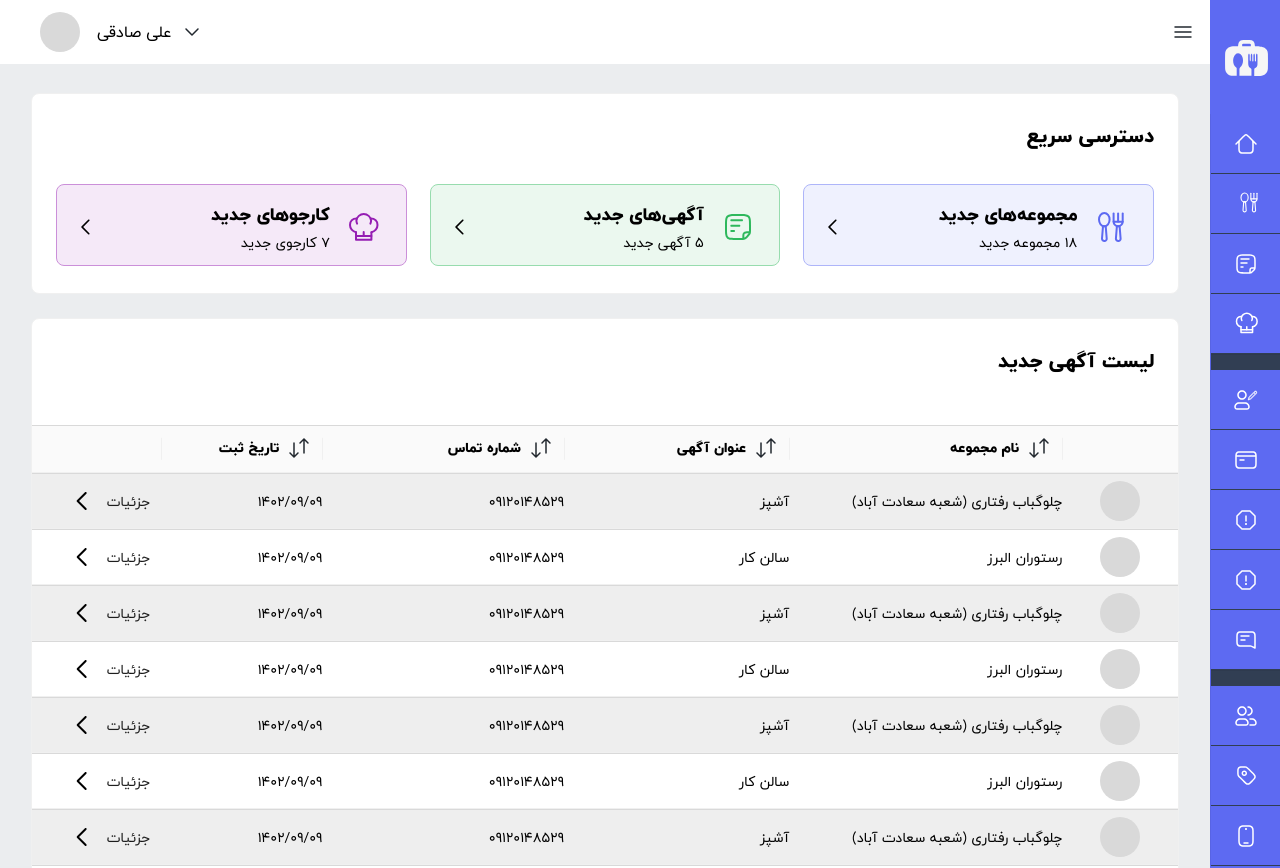
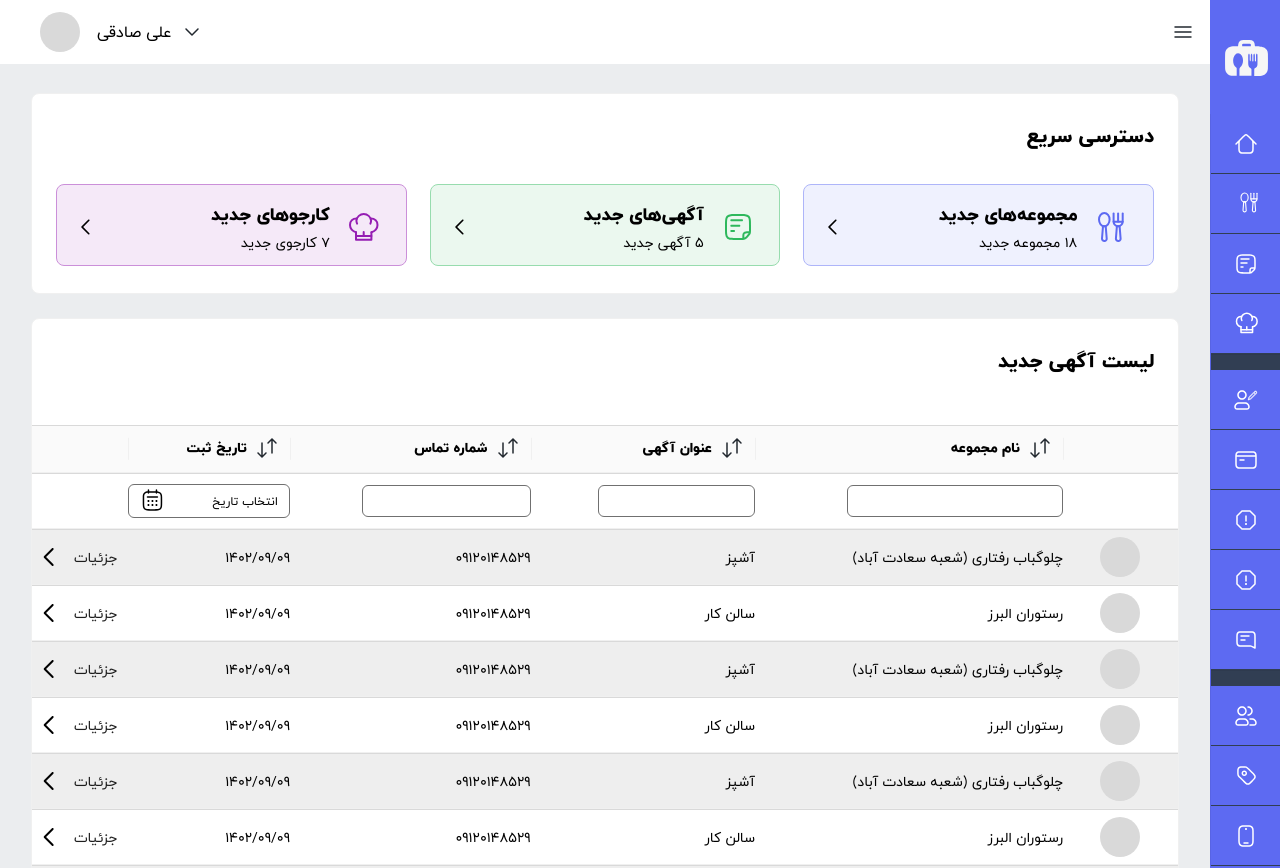
Before and after one commit to Ali-Sdg90/Learning-Ant-Design, a React (Create React App) app in the folder learning-ant-desing/: page /#/homepage in a window 1280 px wide. Shown: the top 868 px of the page. Built offline with nearby package versions, Linux system fonts and the light colour scheme.

Commit message:
Finalize Project / Add Table inputs / Try to use "antd-jalali-plus"

```diff
--- a/learning-ant-desing/package.json
+++ b/learning-ant-desing/package.json
@@ -9,6 +9,7 @@
     "@testing-library/react": "^13.4.0",
     "@testing-library/user-event": "^13.5.0",
     "antd": "^5.19.3",
+    "antd-jalali-plus": "^1.4.6",
     "gh-pages": "^6.1.1",
     "react": "^18.3.1",
     "react-dom": "^18.3.1",
--- a/learning-ant-desing/src/assets/scss/components/_Content.scss
+++ b/learning-ant-desing/src/assets/scss/components/_Content.scss
@@ -126,6 +126,27 @@
                 height: 48px !important;
             }
 
+            .ant-input {
+                width: 70%;
+                border-color: #707070 !important;
+            }
+
+            .ant-picker {
+                border-color: #707070 !important;
+
+                input::placeholder {
+                    color: #000;
+                    font-size: 12px;
+                    font-style: normal;
+                    font-weight: 400;
+                    line-height: normal;
+                }
+
+                .ant-picker-suffix {
+                    color: black;
+                }
+            }
+
             .ant-table-row {
                 height: 56px !important;
 
@@ -133,8 +154,12 @@
                     padding: 0;
                 }
 
-                &:nth-child(odd) {
+                &:nth-child(even) {
                     background-color: #eee !important;
+                }
+
+                &:nth-child(1) {
+                    background-color: #ffffff !important;
                 }
 
                 .ant-table-cell-row-hover {
@@ -145,6 +170,10 @@
             .details-btn {
                 padding: 6px 10px 6px 1px;
             }
+        }
+
+        .ant-table-content {
+            overflow: auto;
         }
 
         .ant-pagination {
--- a/learning-ant-desing/src/components/Homepage/Content.jsx
+++ b/learning-ant-desing/src/components/Homepage/Content.jsx
@@ -1,4 +1,4 @@
-import { Button, Card, Col, Row, Table } from "antd";
+import { Button, Card, Col, Input, Row, Table, DatePicker } from "antd";
 import React, { useEffect, useState } from "react";
 import { SmileFilled } from "@ant-design/icons";
 import QuickAccess from "./QuickAccess";
@@ -7,9 +7,19 @@ import { ReactComponent as Arrow } from "../../assets/images/homepage/content/Ch
 import { ReactComponent as Swap } from "../../assets/images/homepage/content/swap-icon.svg";
 import { ReactComponent as Up } from "../../assets/images/homepage/content/up-arrow.svg";
 import { ReactComponent as Down } from "../../assets/images/homepage/content/down-arrow.svg";
+import { ReactComponent as Calender } from "../../assets/images/homepage/content/Calendar - Dates (1).svg";
 
 const Content = () => {
     const [isLoading, setIsLoading] = useState(false);
+
+    const [data, setData] = useState([
+        {
+            name: "",
+            title: "",
+            phoneNumber: "",
+            date: "",
+        },
+    ]);
 
     useEffect(() => {
         setTimeout(() => {
@@ -17,13 +27,23 @@ const Content = () => {
         }, 1000);
     }, []);
 
+    const handleInputChange = (e, key, column) => {
+        const newData = [...data];
+        const index = newData.findIndex((item) => key === item.key);
+        if (index > -1) {
+            const item = newData[index];
+            newData.splice(index, 1, { ...item, [column]: e.target.value });
+            setData(newData);
+        }
+    };
+
     const columns = [
         {
             title: "",
             dataIndex: "profile-img",
             key: "profileImg",
-            render: (_, record) => record.profileImg,
             width: "10.1%",
+            render: (_, record, index) => index !== 0 && record.profileImg,
         },
         {
             title: (
@@ -33,7 +53,18 @@ const Content = () => {
             ),
             dataIndex: "name",
             key: "name",
-            width: "23.82%",
+            width: "27%",
+            render: (text, record, index) =>
+                index === 0 ? (
+                    <Input
+                        value={record.address}
+                        onChange={(e) =>
+                            handleInputChange(e, record.key, "name")
+                        }
+                    />
+                ) : (
+                    text
+                ),
         },
         {
             title: (
@@ -44,6 +75,17 @@ const Content = () => {
             dataIndex: "title",
             key: "title",
             width: "19.67%",
+            render: (text, record, index) =>
+                index === 0 ? (
+                    <Input
+                        value={record.address}
+                        onChange={(e) =>
+                            handleInputChange(e, record.key, "title")
+                        }
+                    />
+                ) : (
+                    text
+                ),
         },
         {
             title: (
@@ -54,6 +96,17 @@ const Content = () => {
             dataIndex: "phoneNumber",
             key: "phoneNumber",
             width: "21.08%",
+            render: (text, record, index) =>
+                index === 0 ? (
+                    <Input
+                        value={record.address}
+                        onChange={(e) =>
+                            handleInputChange(e, record.key, "phoneNumber")
+                        }
+                    />
+                ) : (
+                    text
+                ),
         },
         {
             title: (
@@ -63,13 +116,24 @@ const Content = () => {
             ),
             dataIndex: "date",
             key: "date",
-            width: "14.08%",
+            width: "14.15%",
+            render: (text, record, index) =>
+                index === 0 ? (
+                    <DatePicker
+                        placeholder="انتخاب تاریخ"
+                        suffixIcon={<Calender />}
+                    />
+                ) : (
+                    text
+                ),
         },
         {
             title: "",
             dataIndex: "details",
             key: "details",
-            render: (_, record) => (
+            render: (_, record, index) => {
+                if (index !== 0) {
+                    return (
                         <Button
                             type="text"
                             icon={<Arrow />}
@@ -78,29 +142,31 @@ const Content = () => {
                         >
                             {record.details}
                         </Button>
-            ),
+                    );
+                }
+            },
         },
     ];
 
-    const dataSource = Array(9)
+    const dataSource = Array(10)
         .fill(0)
         .map((_, index) => {
             if (index % 2) {
                 return {
-                    key: 2,
+                    key: index,
                     profileImg: <div className="gray-circle"></div>,
-                    name: "رستوران البرز",
-                    title: "سالن کار",
+                    name: "چلوگباب رفتاری (شعبه سعادت آباد)",
+                    title: "آشپز",
                     phoneNumber: "09120148529",
                     date: "1402/09/09",
                     details: "جزئیات",
                 };
             } else {
                 return {
-                    key: 1,
+                    key: index,
                     profileImg: <div className="gray-circle"></div>,
-                    name: "چلوگباب رفتاری (شعبه سعادت آباد)",
-                    title: "آشپز",
+                    name: "رستوران البرز",
+                    title: "سالن کار",
                     phoneNumber: "09120148529",
                     date: "1402/09/09",
                     details: "جزئیات",
--- /dev/null
+++ b/learning-ant-desing/src/components/Playground/examples/ADEditableTable.jsx
@@ -0,0 +1,76 @@
+import React, { useState } from "react";
+import { Table, Input } from "antd";
+
+const ADEditableTable = () => {
+    const initialData = [
+        { key: "1", name: "Mike", age: 32, address: "10 Downing Street" },
+        { key: "2", name: "John", age: 42, address: "10 Downing Street" },
+    ];
+
+    const [data, setData] = useState(initialData);
+
+    const handleInputChange = (e, key, column) => {
+        const newData = [...data];
+        const index = newData.findIndex((item) => key === item.key);
+        if (index > -1) {
+            const item = newData[index];
+            newData.splice(index, 1, { ...item, [column]: e.target.value });
+            setData(newData);
+        }
+    };
+
+    const columns = [
+        {
+            title: "Name",
+            dataIndex: "name",
+            key: "name",
+            render: (text, record, index) =>
+                index === 0 ? (
+                    <Input
+                        value={record.name}
+                        onChange={(e) =>
+                            handleInputChange(e, record.key, "name")
+                        }
+                    />
+                ) : (
+                    text
+                ),
+        },
+        {
+            title: "Age",
+            dataIndex: "age",
+            key: "age",
+            render: (text, record, index) =>
+                index === 0 ? (
+                    <Input
+                        value={record.age}
+                        onChange={(e) =>
+                            handleInputChange(e, record.key, "age")
+                        }
+                    />
+                ) : (
+                    text
+                ),
+        },
+        {
+            title: "Address",
+            dataIndex: "address",
+            key: "address",
+            render: (text, record, index) =>
+                index === 0 ? (
+                    <Input
+                        value={record.address}
+                        onChange={(e) =>
+                            handleInputChange(e, record.key, "address")
+                        }
+                    />
+                ) : (
+                    text
+                ),
+        },
+    ];
+
+    return <Table dataSource={data} columns={columns} />;
+};
+
+export default ADEditableTable;
--- /dev/null
+++ b/learning-ant-desing/src/components/Playground/examples/MyDate.jsx
@@ -0,0 +1,32 @@
+// import React from "react";
+// import { DatePicker, ConfigProvider } from "antd";
+// import {
+//     DatePicker as DatePickerJalali,
+//     JalaliLocaleListener,
+// } from "antd-jalali-plus";
+// import fa_IR from "antd/lib/locale/fa_IR";
+// import dayjs from "dayjs";
+// import jalaliday from "jalaliday";
+// // import "antd/dist/antd.css";
+
+// dayjs.extend(jalaliday);
+
+// const MyDate = () => {
+//     const date = dayjs().calendar("jalali");
+
+//     return (
+//         <ConfigProvider locale={fa_IR} direction="rtl">
+//             <JalaliLocaleListener />
+//             <div style={{ padding: "20px" }}>
+//                 <h3>Gregorian DatePicker:</h3>
+//                 <DatePicker />
+//                 <br />
+//                 <br />
+//                 <h3>Jalali DatePicker:</h3>
+//                 <DatePickerJalali defaultValue={date} />
+//             </div>
+//         </ConfigProvider>
+//     );
+// };
+
+// export default MyDate;
--- a/learning-ant-desing/src/pages/Playground/Playground.jsx
+++ b/learning-ant-desing/src/pages/Playground/Playground.jsx
@@ -18,6 +18,8 @@ import ADDropdown from "../../components/Playground/ADDropdown";
 import MyDropdown1 from "../../components/Playground/examples/MyDropdown1";
 import ADMenu from "../../components/Playground/ADMenu";
 import ADGotoHomepage from "../../components/Playground/ADGotoHomepage";
+import ADEditableTable from "../../components/Playground/examples/ADEditableTable";
+import MyDate from "../../components/Playground/examples/MyDate";
 
 const Playground = () => {
     const { defaultAlgorithm, darkAlgorithm } = theme;
@@ -51,6 +53,8 @@ const Playground = () => {
                 <MyDropdown1 />
                 <ADMenu />
                 <ADGotoHomepage />
+                <ADEditableTable />
+                {/* <MyDate /> */}
             </ConfigProvider>
         </div>
     );
```
Also changed, not shown: learning-ant-desing/src/assets/images/homepage/content/Calendar - Dates (1).svg (added), 1 other file (tests, documents, lock files or other folders). Lines whose indentation alone changed are shown as unchanged.
